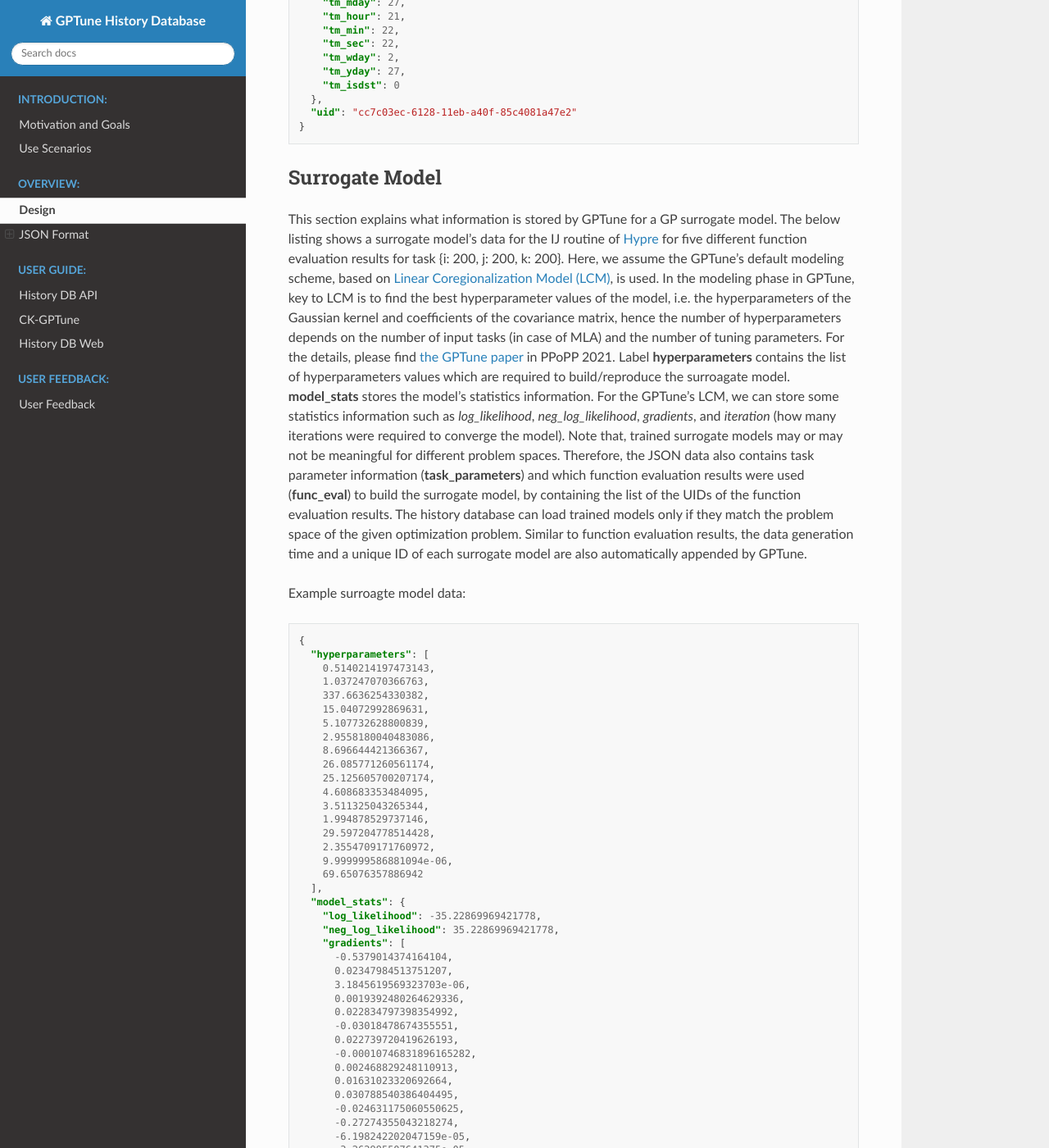
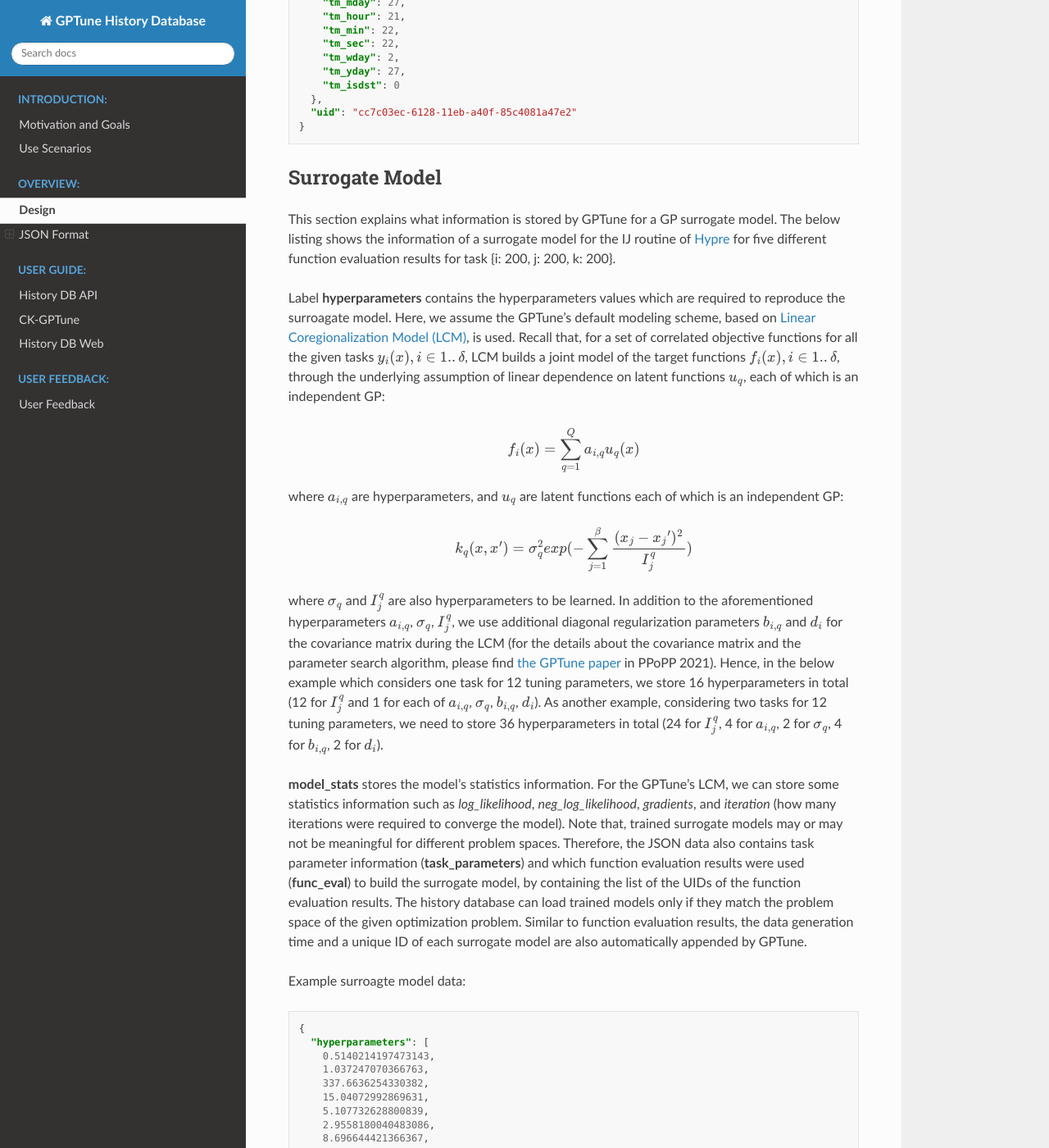
Before and after one commit to gptune/HistoryDB-Docs, a Sphinx documentation site: the page built from docs/src/overview.md, in a window 1280 px wide and 1400 px high, scrolled down 3805 px. Shown: the whole window at 82% size. Built offline with Sphinx 7.4.7 and the Read the Docs theme 2.0.0, drawn with Linux system fonts in a browser that asks for light colours; formulas are drawn with MathJax 3.

Commit message:
Updated Surrogate Model Description

```diff
--- a/docs/src/overview.md
+++ b/docs/src/overview.md
@@ -155,11 +155,24 @@ Example function evaluation result:
 ## Surrogate Model
 
 This section explains what information is stored by GPTune for a GP surrogate model.
-The below listing shows a surrogate model's data for the IJ routine of [Hypre](https://computing.llnl.gov/projects/hypre-scalable-linear-solvers-multigrid-methods) for five different function evaluation results for task \{i: 200, j: 200, k: 200\}.
+The below listing shows the information of a surrogate model for the IJ routine of [Hypre](https://computing.llnl.gov/projects/hypre-scalable-linear-solvers-multigrid-methods) for five different function evaluation results for task \{i: 200, j: 200, k: 200\}.
+
+Label **hyperparameters** contains the hyperparameters values which are required to reproduce the surroagate model.
 Here, we assume the GPTune's default modeling scheme, based on [Linear Coregionalization Model (LCM)](https://dl.acm.org/doi/abs/10.1145/3437801.3441621), is used.
-In the modeling phase in GPTune, key to LCM is to find the best hyperparameter values of the model, i.e. the hyperparameters of the Gaussian kernel and coefficients of the covariance matrix, hence the number of hyperparameters depends on the number of input tasks (in case of MLA) and the number of tuning parameters.
-For the details, please find [the GPTune paper](https://dl.acm.org/doi/abs/10.1145/3437801.3441621) in PPoPP 2021.
-Label **hyperparameters** contains the list of hyperparameters values which are required to build/reproduce the surroagate model.
+Recall that, for a set of correlated objective functions for all the given tasks \\( \{ y_{i}(x) \}, {i\in 1..\delta}\\), LCM builds a joint model of the target functions \\( \{ f_{i}(x) \}, {i \in 1..\delta} \\), through the underlying assumption of linear dependence on latent functions \\( \{ u_{q} \} \\), each of which is an independent GP:
+<script type="text/javascript" async
+  src="https://cdnjs.cloudflare.com/ajax/libs/mathjax/2.7.7/MathJax.js?config=TeX-MML-AM_CHTML">
+</script>
+$$ f_{i}(x) = \sum_{q=1}^{Q}{a_{i,q}u_{q}(x)}$$
+where \\( a_{i,q} \\) are hyperparameters, and \\( \{ u_{q} \}\\) are latent functions each of which is an independent GP:
+
+$$ k_{q}(x,x') = \sigma_{q}^{2} exp(-\sum_{j=1}^{\beta}\frac{(x_{j}-{x_{j}}')^{2}}{I_{j}^{q}}) $$
+
+where \\( \sigma_{q} \\) and \\( I_{j}^{q} \\) are also hyperparameters to be learned.
+In addition to the aforementioned hyperparameters \\( a_{i,q} \\), \\( \sigma_{q} \\), \\( I_{j}^{q} \\), we use additional diagonal regularization parameters \\( b_{i,q} \\) and \\( d_{i} \\) for the covariance matrix during the LCM (for the details about the covariance matrix and the parameter search algorithm, please find [the GPTune paper](https://dl.acm.org/doi/abs/10.1145/3437801.3441621) in PPoPP 2021).
+Hence, in the below example which considers one task for 12 tuning parameters, we store 16 hyperparameters in total (12 for \\( I_{j}^{q} \\) and 1 for each of \\( a_{i,q} \\), \\( \sigma_{q} \\), \\( b_{i,q} \\), \\( d_{i} \\)).
+As another example, considering two tasks for 12 tuning parameters, we need to store 36 hyperparameters in total (24 for \\( I_{j}^{q} \\), 4 for \\( a_{i,q} \\), 2 for \\( \sigma_{q} \\), 4 for \\( b_{i,q} \\), 2 for \\( d_{i} \\)).
+
 **model_stats** stores the model's statistics information.
 For the GPTune's LCM, we can store some statistics information such as *log_likelihood*, *neg_log_likelihood*, *gradients*, and *iteration* (how many iterations were required to converge the model).
 Note that, trained surrogate models may or may not be meaningful for different problem spaces.
```
